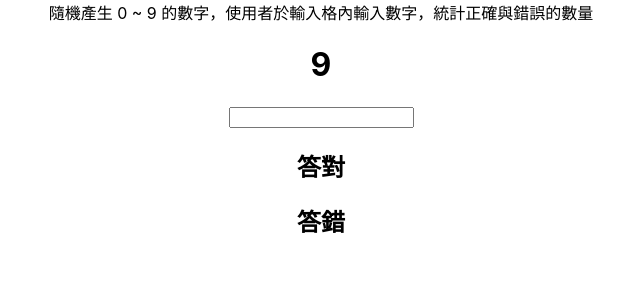
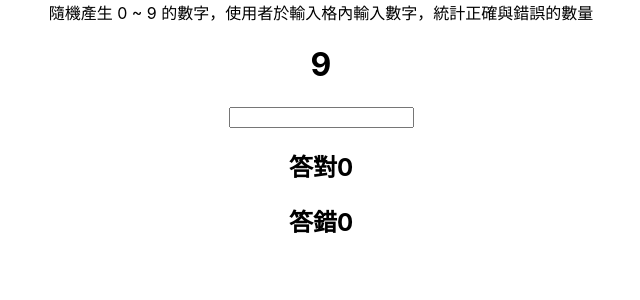
Before and after one commit to michelle3356/reactHw201911, a React (Create React App) app: page / in a window 1280 px wide. Shown: the top 300 px of the page, without its empty margins (319-959 px from the left). Built offline with nearby package versions, Linux system fonts and the light colour scheme.

Commit message:
hw16 finish

```diff
--- a/src/Hw16GuessNumber.js
+++ b/src/Hw16GuessNumber.js
@@ -1,39 +1,31 @@
 import React, { Component } from 'react';
 import Hw16GuessNumSon from './Hw16GuessNumSon'
 
-function toright(tru){
-  return tru + 1;
-}
-
-function towrong(error){
-  return error + 1;
-}
-
-function guess(value, guess) {
-  console.log(value, guess)
-  const input = parseFloat(value);
-  if (Number.isNaN(input)) {
-    return '';
-  }
-  const output = guess(input);
-  const rounded = Math.round(output * 1000) / 1000;
-  return rounded.toString();
-}
-
-const random = Math.round(Math.random(0,8)*10)
+const random = Math.round(Math.random()*10)
 export default class Hw16GuessNumber extends Component {
   constructor(props){
     super(props);
     this.state = {
       random: random,
       guessNum: '',
-      rightWrong:'right'
+      rightWrong:'right',
+      tru: 0,
+      error: 0
     }
     this.handleChange = this.handleChange.bind(this);
   }
 
   handleChange = (e) => {
-    console.log(e.target.value)
+    const guessInput = e.target.value;
+    if(+guessInput === +this.state.random){
+      this.setState({
+        tru: this.state.tru + 1
+      });
+    }else{
+      this.setState({
+        error: this.state.error + 1
+      })
+    }
     this.setState({
       random: random,
     })
@@ -41,9 +33,8 @@ export default class Hw16GuessNumber extends Component {
   render() {
     const random = this.state.random;
     const guessNum = this.state.guessNum;
-    const rightWrong = this.state.rightWrong;
-    const tru = rightWrong === 'right' ? guess(guessNum, toright) : guessNum;
-    const error = rightWrong === 'wrong' ? guess(guessNum, towrong) : guessNum;
+    const tru = this.state.tru;
+    const error = this.state.error;
     return (
       <div>
         隨機產生 0 ~ 9 的數字，使用者於輸入格內輸入數字，統計正確與錯誤的數量
```
